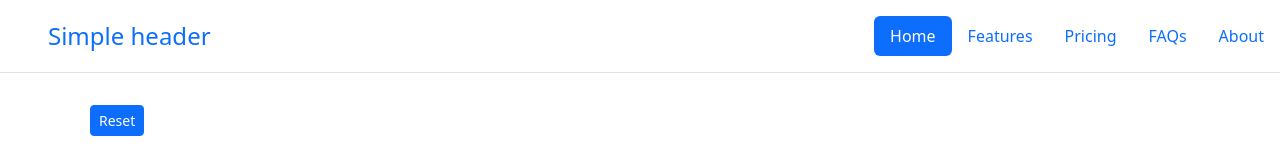
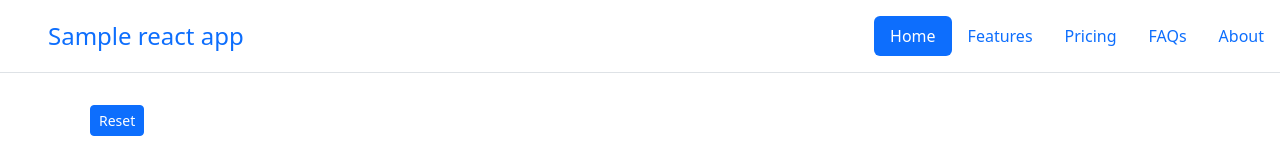
Before and after one commit to suhailphp/couunter-app-2023, a React (Create React App) app: page / in a window 1280 px wide. Shown: the top 150 px of the page. Built offline with nearby package versions, Linux system fonts and the light colour scheme.

Commit message:
Header component seperated

```diff
--- a/src/App.js
+++ b/src/App.js
@@ -2,24 +2,12 @@
 // import logo from './logo.svg';
 import './App.css';
 import Counters from "./components/counters";
+import Header from './components/header';
 
 function App() {
   return (
     <>
-      <header className="d-flex flex-wrap justify-content-center py-3 mb-4 border-bottom">
-      <a href="/" className="d-flex align-items-center mb-3 mb-md-0 me-md-auto link-body-emphasis text-decoration-none">
-        <svg className="bi me-2" width="40" height="32"><use ></use></svg>
-        <span className="fs-4">Simple header</span>
-      </a>
-
-      <ul className="nav nav-pills">
-        <li className="nav-item"><a href="/"  className="nav-link active" aria-current="page">Home</a></li>
-        <li className="nav-item"><a href="/"  className="nav-link">Features</a></li>
-        <li className="nav-item"><a href="/"  className="nav-link">Pricing</a></li>
-        <li className="nav-item"><a href="/"  className="nav-link">FAQs</a></li>
-        <li className="nav-item"><a href="/"  className="nav-link">About</a></li>
-      </ul>
-    </header>
+    <Header></Header>
     <main className="container">
         <Counters></Counters>
       </main>
--- /dev/null
+++ b/src/components/header.jsx
@@ -0,0 +1,22 @@
+import React from 'react';
+
+function Header() {
+    return (
+        <header className="d-flex flex-wrap justify-content-center py-3 mb-4 border-bottom">
+      <a href="/" className="d-flex align-items-center mb-3 mb-md-0 me-md-auto link-body-emphasis text-decoration-none">
+        <svg className="bi me-2" width="40" height="32"><use ></use></svg>
+        <span className="fs-4">Sample react app</span>
+      </a>
+
+      <ul className="nav nav-pills">
+        <li className="nav-item"><a href="/"  className="nav-link active" aria-current="page">Home</a></li>
+        <li className="nav-item"><a href="/"  className="nav-link">Features</a></li>
+        <li className="nav-item"><a href="/"  className="nav-link">Pricing</a></li>
+        <li className="nav-item"><a href="/"  className="nav-link">FAQs</a></li>
+        <li className="nav-item"><a href="/"  className="nav-link">About</a></li>
+      </ul>
+    </header>
+     );
+}
+
+export default Header;
```
